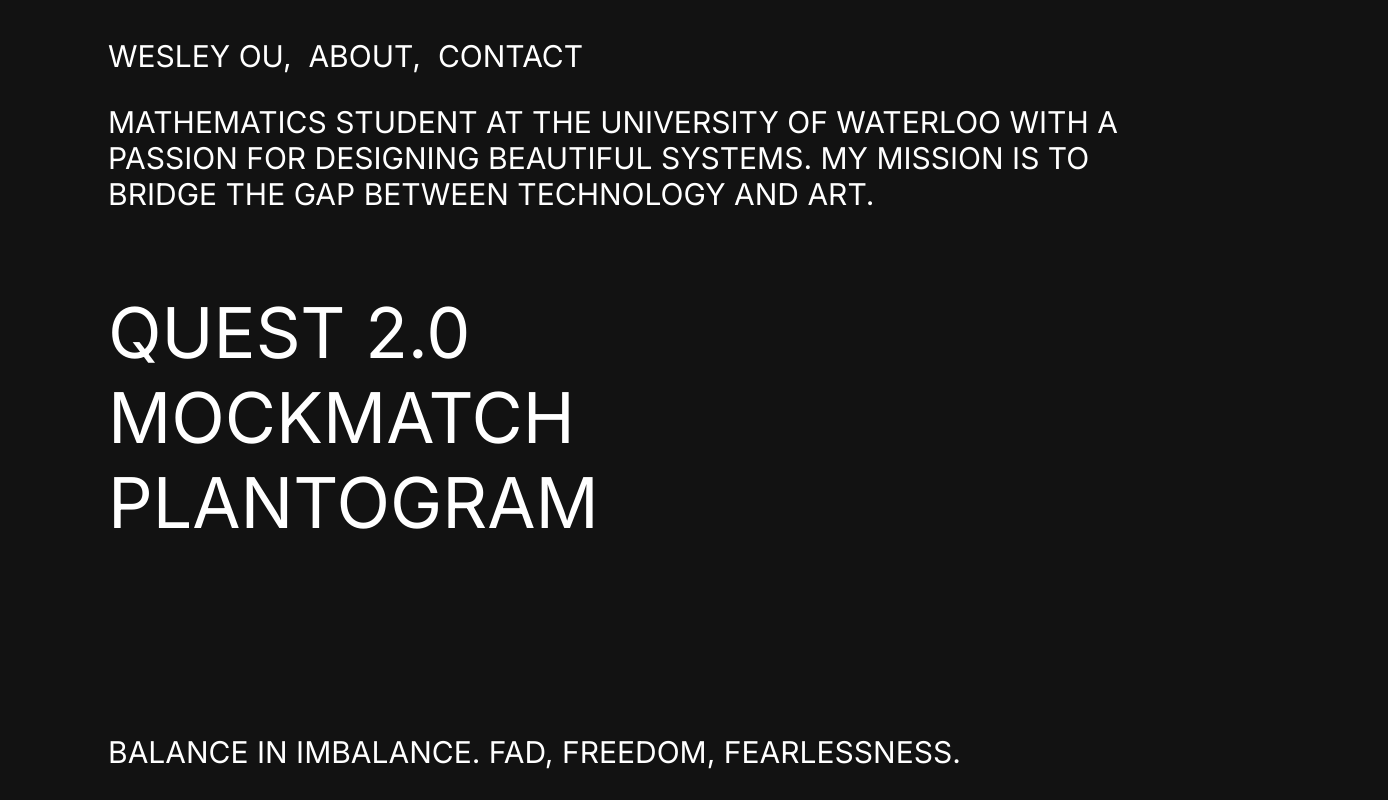
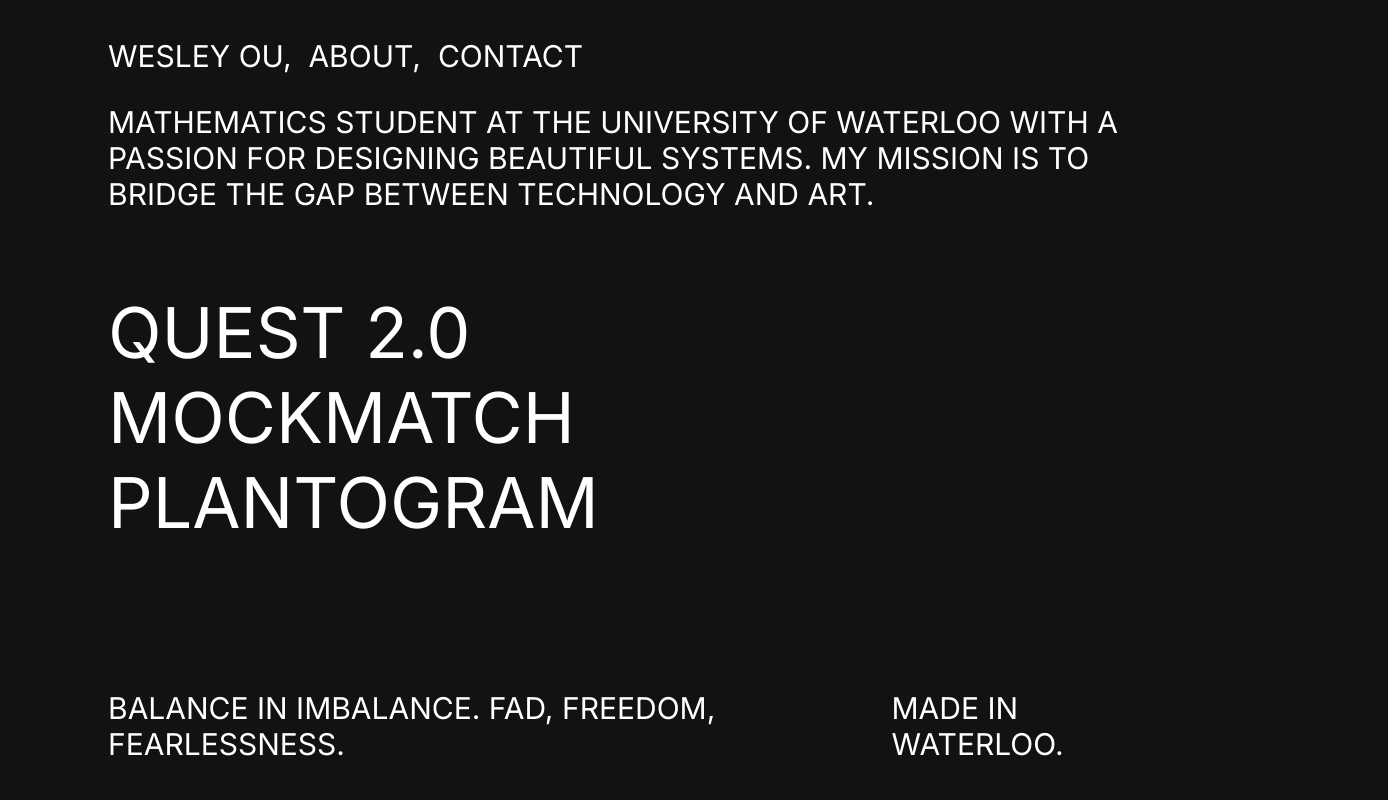
Before and after one commit to C-FWES/ux-portfol, a React (Vite) app: page / in a window 1280 px wide. Shown: the whole page, 1388 px wide, since content can reach past the window. Built offline with nearby package versions, Linux system fonts and the light colour scheme.

Commit message:
fix footer spacing

```diff
--- a/src/App.css
+++ b/src/App.css
@@ -52,14 +52,17 @@
 }
 
 .footerContainer {
-  display: inline-block;
+  display: flex;
+  justify-content: space-between;
   width: 100%;
   margin-top: 48px;
   position: absolute;
   bottom: 0;
   left: 0;
-  margin-left: 108px;
-  margin-right: 108px;
+  padding-left: 108px;
+  padding-right: 108px;
+  padding-bottom: 8px;
+  box-sizing: border-box;
 }
 
 .footerElement {
@@ -71,3 +74,13 @@
   display: inline-block;
   margin-top: 0px;
 }
+
+.footerElementRight {
+  color: #FFFFFF;
+  font-family: Inter, sans-serif;
+  font-weight: 400;
+  font-size: 30px;
+  letter-spacing: -7%;
+  display: inline-block;
+  margin-top: 0px;
+}
--- a/src/Footer.tsx
+++ b/src/Footer.tsx
@@ -3,7 +3,8 @@
 function Footer() {
     return (
         <div className="footerContainer">
-            <p className="footerElement">BALANCE IN IMBALANCE. FAD, FREEDOM, FEARLESSNESS.</p>
+            <p className="footerElement">BALANCE IN IMBALANCE. FAD, FREEDOM, FEARLESSNESS.</p>\
+            <p className="footerElementRight">MADE IN WATERLOO.</p>
         </div>
     )
 }
```
